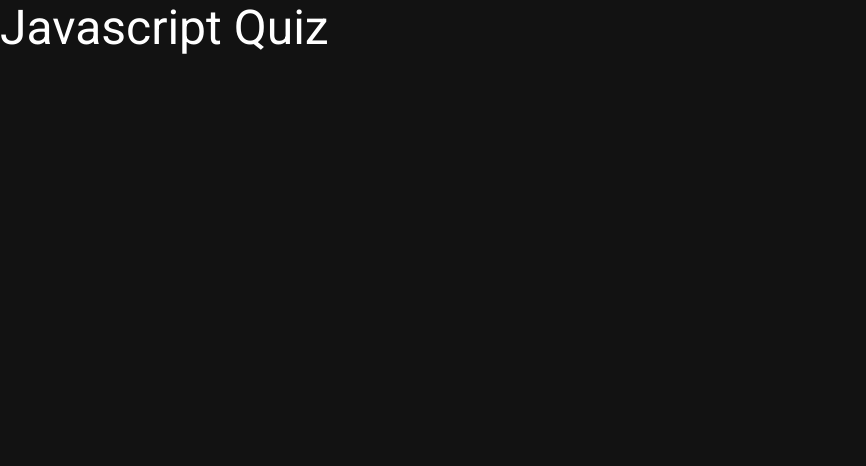
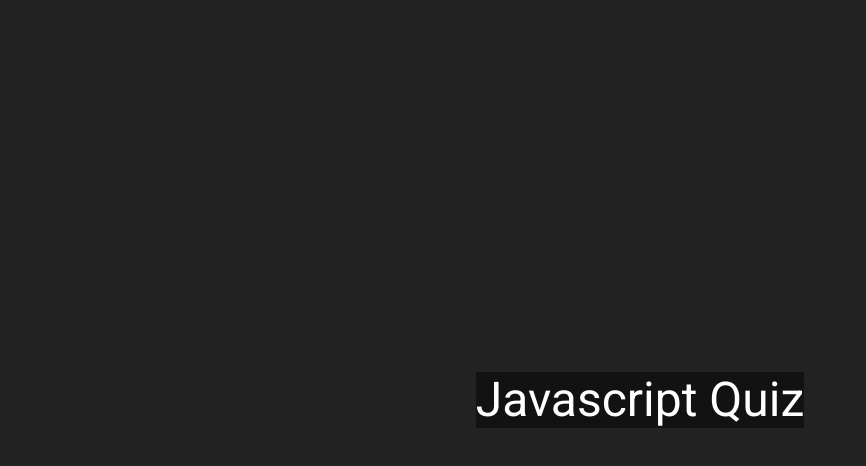
Before and after one commit to galobponce/javascript-quiz, a React (Vite) app: page / in a window 1280 px wide. Shown: the top 466 px of the page, without its empty margins (0-866 px from the left). Built offline with nearby package versions, Linux system fonts and the light colour scheme.

Commit message:
Implement flex and new background color

```diff
--- /dev/null
+++ b/src/main.css
@@ -0,0 +1,14 @@
+* {
+  box-sizing: border-box;
+}
+
+html {
+  height: 100vh;
+  width: 100%;
+
+  display: flex;
+  justify-content: center;
+  align-items: center;
+
+  background-color: #222222;
+}
--- a/src/main.tsx
+++ b/src/main.tsx
@@ -4,6 +4,7 @@ import { ThemeProvider, CssBaseline } from "@mui/material"
 
 import App from "./App.tsx"
 import theme from "./config/theme.ts"
+import "./main.css"
 
 // Material UI font
 import "@fontsource/roboto/300.css"
```
